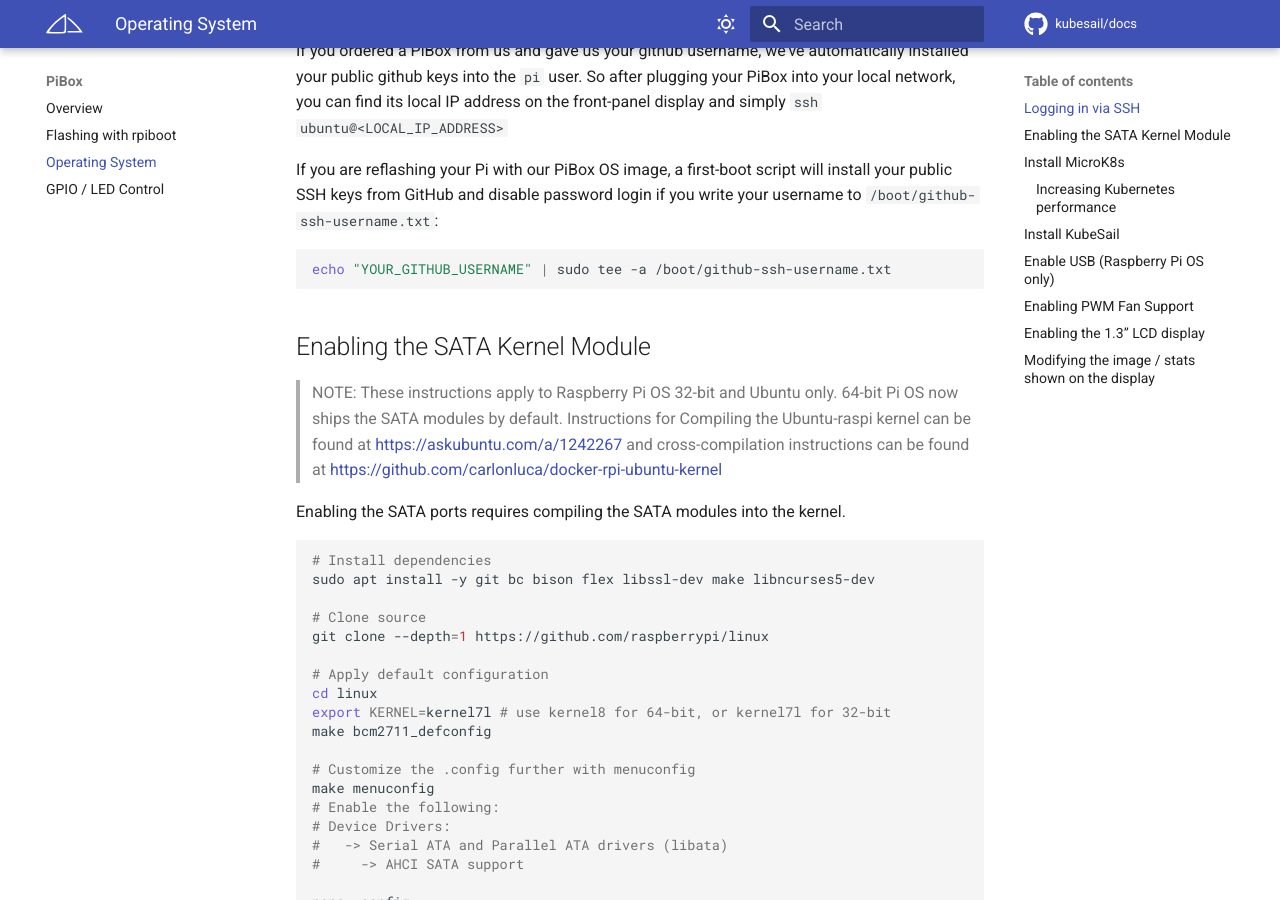
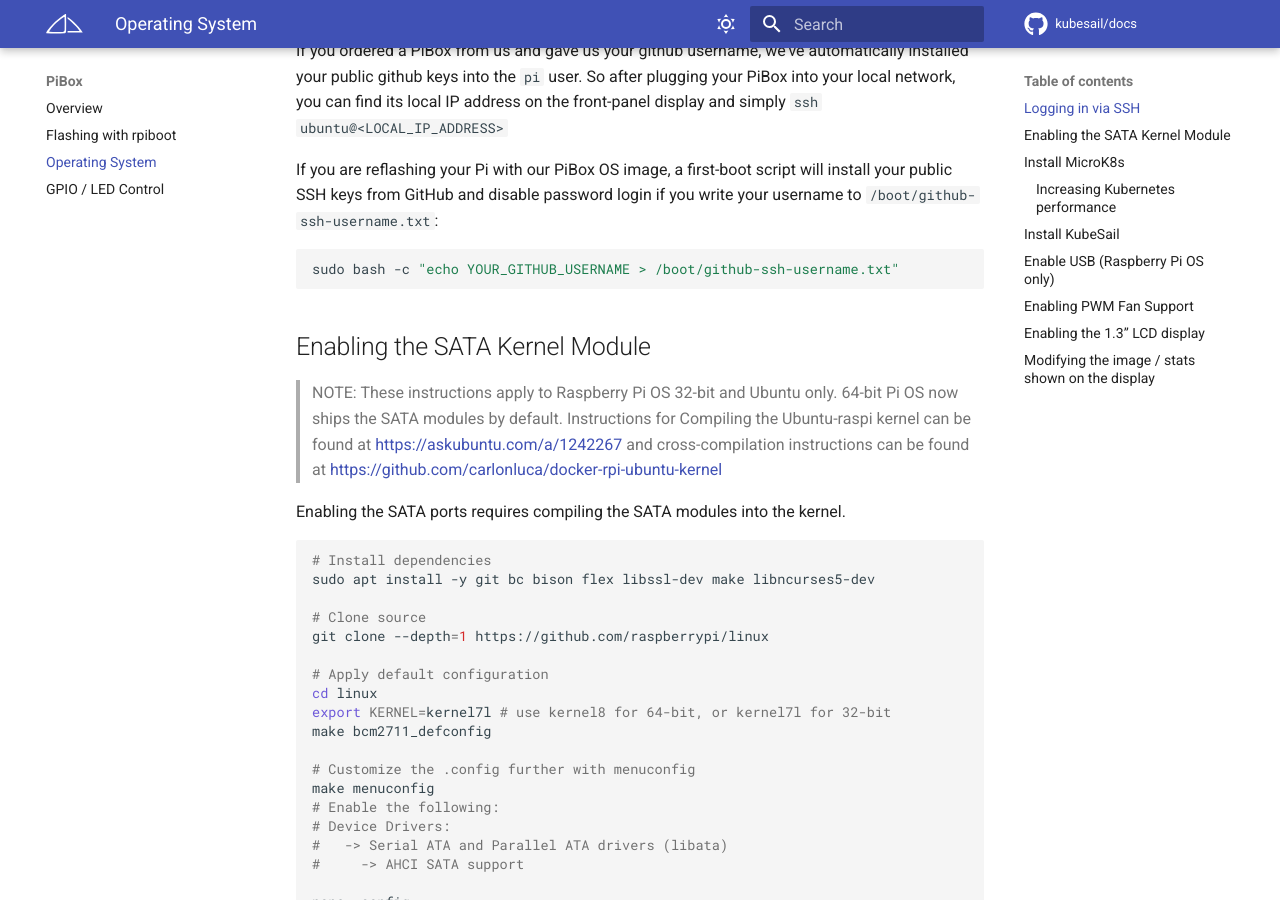
Before and after one commit to kubesail/kubesail-docs, an MkDocs documentation site: the page built from docs/guides/pibox/os.md, in a window 1280 px wide and 900 px high, scrolled down 634 px. Built offline with MkDocs 1.6.1 and Material for MkDocs 9.7.7, drawn with Linux system fonts in a browser that asks for light colours; comment, search, counter and statistics services are not loaded; some of the changed text lies outside the part shown.

Commit message:
remove tee cmd

````diff
--- a/docs/guides/pibox/os.md
+++ b/docs/guides/pibox/os.md
@@ -18,7 +18,7 @@
 If you are reflashing your Pi with our PiBox OS image, a first-boot script will install your public SSH keys from GitHub and disable password login if you write your username to `/boot/github-ssh-username.txt`:
 
 ```bash
-echo "YOUR_GITHUB_USERNAME" | sudo tee -a /boot/github-ssh-username.txt
+sudo bash -c "echo YOUR_GITHUB_USERNAME > /boot/github-ssh-username.txt"
 ```
 
 ## Enabling the SATA Kernel Module
@@ -106,7 +106,7 @@
 KubeSail helps you manage software on your PiBox, or any other computer running Kubernetes. If you don't yet have a KubeSail account, creating one is as easy as [signing up with GitHub](https://kubesail.com/). Once you've done that, simply replace your username in the following command and run it:
 
 ```bash
-echo "YOUR_KUBESAIL_USERNAME" | sudo tee -a /boot/kubesail-username.txt
+sudo bash -c "echo YOUR_KUBESAIL_USERNAME > /boot/kubesail-username.txt"
 ```
 
 Then install the KubeSail agent:
````
